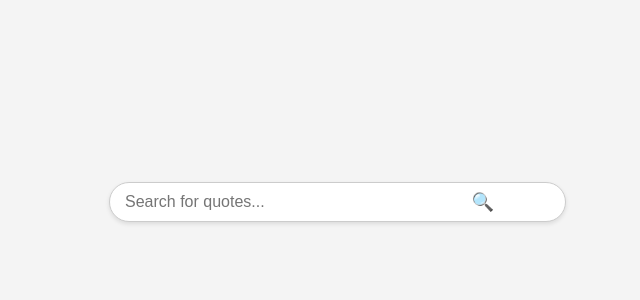
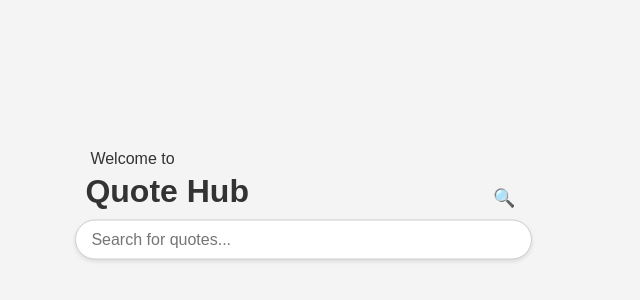
Before and after one commit to ayushnvs/QuoteHub, a plain HTML site: page index.html in a window 1280 px wide. Shown: the part 198-498 px from the top of the page, without its empty margins (331-971 px from the left). Drawn offline with Linux system fonts and the light colour scheme.

Commit message:
UI update

```diff
--- a/index.html
+++ b/index.html
@@ -1,22 +1,26 @@
 <!DOCTYPE html>
 <html lang="en">
+
 <head>
     <meta charset="UTF-8">
     <meta name="viewport" content="width=device-width, initial-scale=1.0">
     <title>Quote Hub</title>
     <link rel="stylesheet" href="style.css">
 </head>
+
 <body>
     <div class="search-container" id="searchContainer">
-        <input
-            type="text"
-            id="searchInput"
-            class="search-input"
-            placeholder="Search for quotes..."
-        />
-        <span class="search-icon" onclick="triggerSearch()">&#128269;</span>
+        <header class="search-header">
+            <p>Welcome to</p>
+            <h1>Quote Hub</h1>
+        </header>
+        <div class="search-element">
+            <input type="text" id="searchInput" class="search-input" placeholder="Search for quotes..." />
+            <span class="search-icon" onclick="triggerSearch()">&#128269;</span>
+        </div>
     </div>
     <div class="quotes-container" id="quotesContainer"></div>
     <script src="script.js"></script>
 </body>
+
 </html>
--- a/style.css
+++ b/style.css
@@ -6,15 +6,29 @@ body {
 .search-container {
     position: fixed;
     top: 50%;
-    left: 50%;
-    transform: translate(-50%, -50%);
+    left: 48%;
+    transform: translate(-52%, -50%);
     width: 50%;
     max-width: 400px;
     transition: top 0.5s ease, transform 0.5s ease;
 }
+.search-header {
+    margin-left: 10px;
+}
+
+.search-header p {
+    font-size: 16px;
+    color: #333;
+    margin: 5px
+}
+.search-header h1 {
+    font-size: 32px;
+    color: #333;
+    margin: 0 0 10px 0;
+}
 .search-container.top {
-    top: 20px;
-    transform: translate(-50%, 0);
+    top: 50px;
+    transform: translate(-52%, 0);
 }
 .search-input {
     width: 100%;
@@ -28,14 +42,15 @@ body {
 .search-icon {
     position: absolute;
     top: 50%;
-    right: 15px;
+    right: -40px;
     transform: translateY(-50%);
     cursor: pointer;
     color: #888;
     font-size: 18px;
+    padding-bottom: 10px;
 }
 .quotes-container {
-    margin-top: 100px;
+    margin-top: 150px;
     padding: 20px;
     text-align: center;
 }
```
